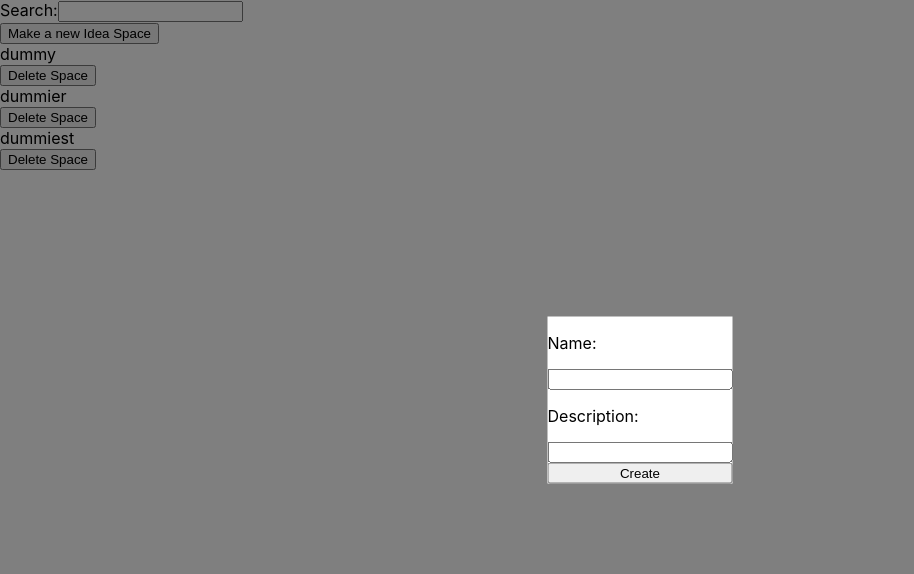
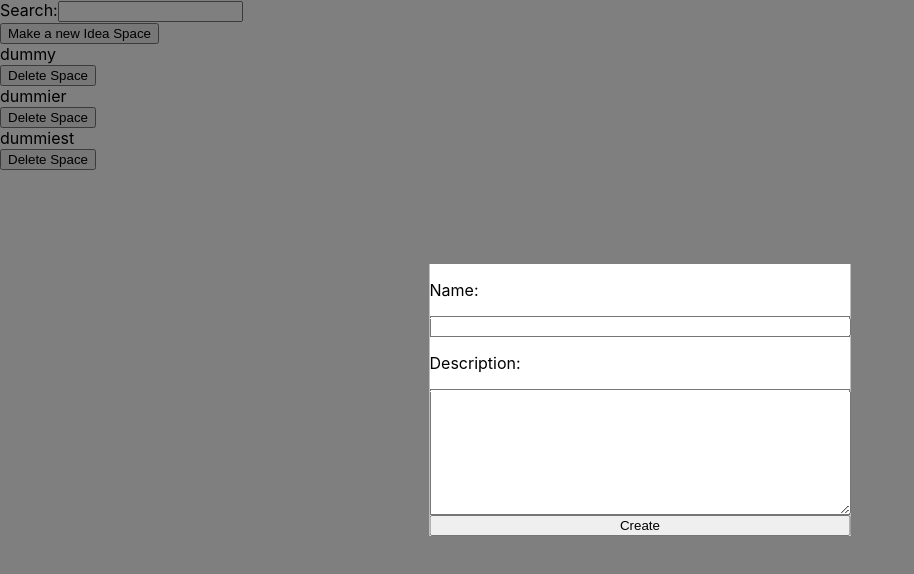
Before and after one commit to A-DSL/_nologyBRAINSTORM, a React (Create React App) app: page / in a window 1280 px wide. Both pictures are taken after a click on the button "Make a new Idea Space". Shown: the top 574 px of the page, without its empty margins (0-914 px from the left). Built offline with nearby package versions, Linux system fonts and the light colour scheme; no server answers.

Commit message:
Currently incorporating IS postmapping function into front-end.

```diff
--- a/src/Components/Navbar/Navbar.jsx
+++ b/src/Components/Navbar/Navbar.jsx
@@ -7,18 +7,56 @@ const Navbar = (props) => {
     //prop search filter
     const updateSearchFilter = props.updateSearchFilter;
 
+    //states monitoring modal newIS items
+    const [newISName, setNewISName] = useState('');
+    const [newISDesc, setNewISDesc] = useState('');
+    const updateNewISName = (e) => {
+        setNewISName(e.target.value);
+    }
+    const updateNewISDesc = (e) => {
+        setNewISDesc(e.target.value);
+    }
+
     //new idea space popup
     const [modal, setModal] = useState(false);
-    const enableNewISPopUp = (e) => {
+    const updateNewISPopUp = (e) => {
         e.preventDefault();
         setModal(!modal);
+        //reset states upon losing pop-up
+        setNewISName('');
+        setNewISDesc('');
+    }
+
+    //keep state up-to-date
+    useEffect(() => {
+        console.log(newISName);
+        console.log(newISDesc);
+    }, [newISName, newISDesc])
+
+    //run fetch request, re-retrieve space ideas to auto update list, close modal
+    const createNewIS = (e) => {
+        return fetch("http://localhost:8080/ideas/create", {
+            method: 'POST',
+            crossDomain: true,
+            headers: {
+              'Content-Type': 'nology-brainstorm/json',
+              'API-Key': 'secret'
+            },
+            body: JSON.stringify({
+                spaceid: 5,
+                name: 'newISName',
+                description: 'newISDesc'
+            })
+        }).then((nothing) => {
+            updateNewISPopUp(e);
+        })
     }
 
     return (
         <div>
             <Searchbar updateSearchFilter={updateSearchFilter}/>
-            <button onClick={enableNewISPopUp}>Make a new Idea Space</button>
-            {modal && <NewIdeaSpace enableNewISPopUp={enableNewISPopUp} />}
+            <button onClick={updateNewISPopUp}>Make a new Idea Space</button>
+            {modal && <NewIdeaSpace updateNewISPopUp={updateNewISPopUp} updateNewISName={updateNewISName} updateNewISDesc={updateNewISDesc} createNewIS={createNewIS}/>}
         </div>
     )
 }
--- a/src/Components/Pop-Ups/NewIdeaSpace/NewIdeaSpace.jsx
+++ b/src/Components/Pop-Ups/NewIdeaSpace/NewIdeaSpace.jsx
@@ -7,10 +7,10 @@ const NewIdeaSpace = (props) => {
         <div className={styles.overlay}>
             <div className={styles.modal}>
                 <p>Name:</p>
-                <input type="text"></input>
+                <input type="text" onChange={props.updateNewISName}></input>
                 <p>Description:</p>
-                <input type="text"></input>
-                <button onClick={props.enableNewISPopUp}>Create</button>
+                <textarea rows="8" cols="50" onChange={props.updateNewISDesc}></textarea>
+                <button onClick={props.createNewIS}>Create</button>
             </div>
         </div>
     )
--- a/src/Components/Pop-Ups/NewIdeaSpace/NewIdeaSpace.module.scss
+++ b/src/Components/Pop-Ups/NewIdeaSpace/NewIdeaSpace.module.scss
@@ -9,7 +9,7 @@
     bottom: 0;
     background-color: rgba(0,0,0,0.5);
     //very important! z-index is what puts all our stuff in front.
-    z-index: 100;
+    z-index: 99;
 }
 
 .modal{
```
